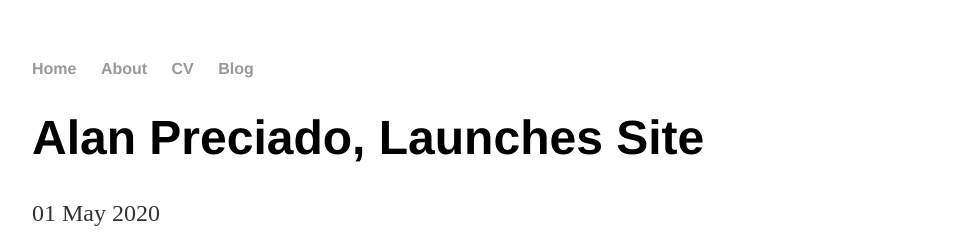
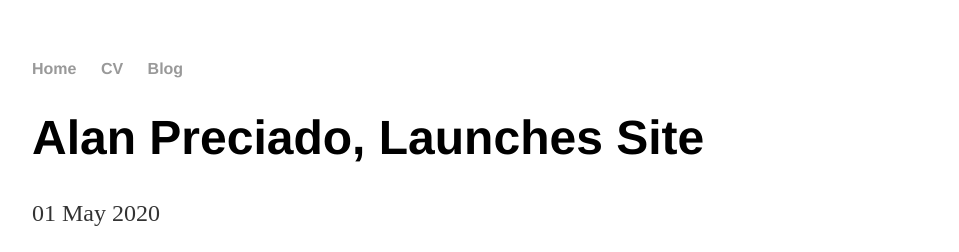
Before and after one commit to agrija9/agrija9.github.io, a Jekyll site: the page built from _posts/2020-05-01-alan-preciado-site-launched.md, in a window 1280 px wide. Shown: the top 252 px of the page, without its empty margins (160-1119 px from the left). Built offline with Jekyll 4.4.1, drawn with Linux system fonts in a browser that asks for light colours.

Commit message:
Update default.html

```diff
--- a/_layouts/default.html
+++ b/_layouts/default.html
@@ -9,7 +9,7 @@
 			<nav>
 	    		<ul>
 	        		<li><a href="/">Home</a></li>
-		        	<li><a href="/about">About</a></li>
+		        	<!--li><a href="/about">About</a></li-->
 	        		<li><a href="/cv">CV</a></li>
 	        		<li><a href="/blog">Blog</a></li>
 	    		</ul>
```
